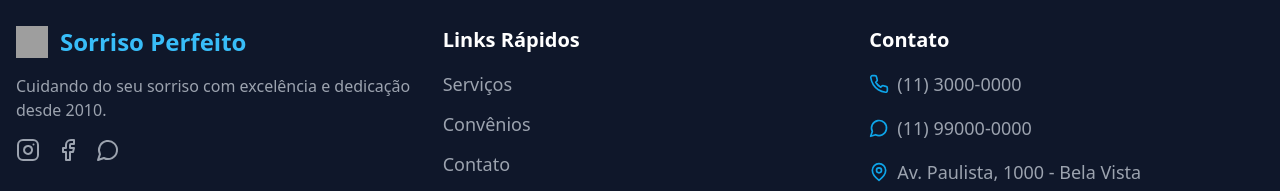
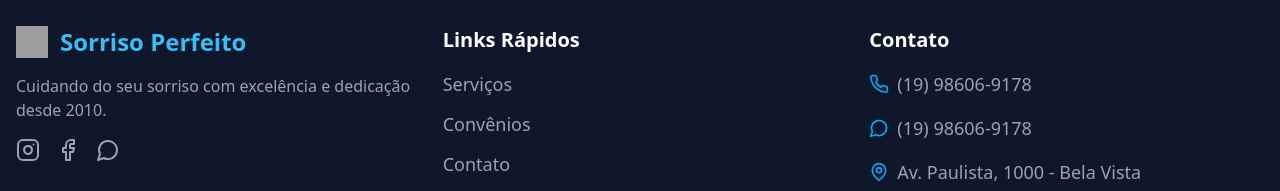
Before and after one commit to BrayanVieira/SiteOdontologico, a React (Vite) app in the folder project/: page / in a window 1280 px wide. Shown: the part 1518-1709 px from the top of the page. Built offline with nearby package versions, Linux system fonts and the light colour scheme; grey boxes are pictures that could not be loaded.

Commit message:
Fix: numero para contato

```diff
--- a/project/src/App.tsx
+++ b/project/src/App.tsx
@@ -217,7 +217,7 @@ function App() {
                   <Facebook className="w-6 h-6" />
                 </a>
                 <a
-                  href="https://wa.me/5511990000000"
+                  href="https://wa.me/5519986069178"
                   target="_blank"
                   rel="noopener noreferrer"
                   className="text-gray-400 hover:text-white transition"
@@ -270,11 +270,11 @@ function App() {
               <div className="space-y-4 text-lg">
                 <div className="flex items-center gap-2">
                   <Phone className="w-5 h-5 text-primary-500" />
-                  <span className="text-gray-400">(11) 3000-0000</span>
+                  <span className="text-gray-400">(19) 98606-9178</span>
                 </div>
                 <div className="flex items-center gap-2">
                   <MessageCircle className="w-5 h-5 text-primary-500" />
-                  <span className="text-gray-400">(11) 99000-0000</span>
+                  <span className="text-gray-400">(19) 98606-9178</span>
                 </div>
                 <div className="flex items-start gap-2">
                   <MapPin className="w-5 h-5 text-primary-500 mt-1" />
@@ -320,8 +320,7 @@ function App() {
               className="absolute top-4 right-4 w-10 h-10 flex items-center justify-center bg-gray-300 hover:bg-gray-400 text-gray-800 rounded-full shadow-md focus:outline-none transition transform hover:scale-105"
               aria-label="Fechar"
             >
-              <span className="sr-only">Fechar</span>
-              X
+              <span className="sr-only">Fechar</span>X
             </button>
             <AppointmentSchedulerCalendarPage />
           </div>
--- a/project/src/components/ContactCard.tsx
+++ b/project/src/components/ContactCard.tsx
@@ -21,10 +21,10 @@ const ContactCard: React.FC<ContactCardProps> = ({ onClose }) => {
         </h2>
         <div className="mb-8 space-y-4 text-gray-700 text-lg">
           <div>
-            <span className="font-semibold">Telefone:</span> (11) 3000-0000
+            <span className="font-semibold">Telefone:</span> (19) 98606-9178
           </div>
           <div>
-            <span className="font-semibold">Celular:</span> (11) 99000-0000
+            <span className="font-semibold">Celular:</span> (19) 98606-9178
           </div>
           <div>
             <span className="font-semibold">Endereço:</span> Av. Paulista, 1000
@@ -53,7 +53,7 @@ const ContactCard: React.FC<ContactCardProps> = ({ onClose }) => {
             <Facebook size={32} />
           </a>
           <a
-            href="https://wa.me/5511990000000"
+            href="https://wa.me/5519986069178"
             target="_blank"
             rel="noopener noreferrer"
             className="text-green-600 hover:text-green-700 transition"
```
